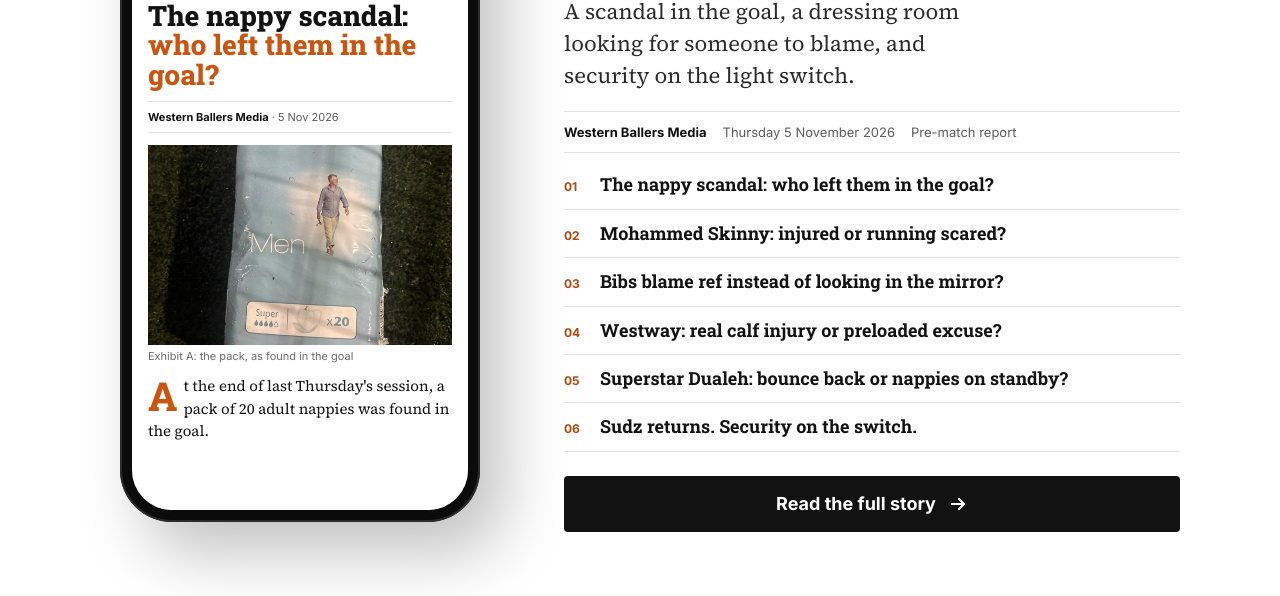
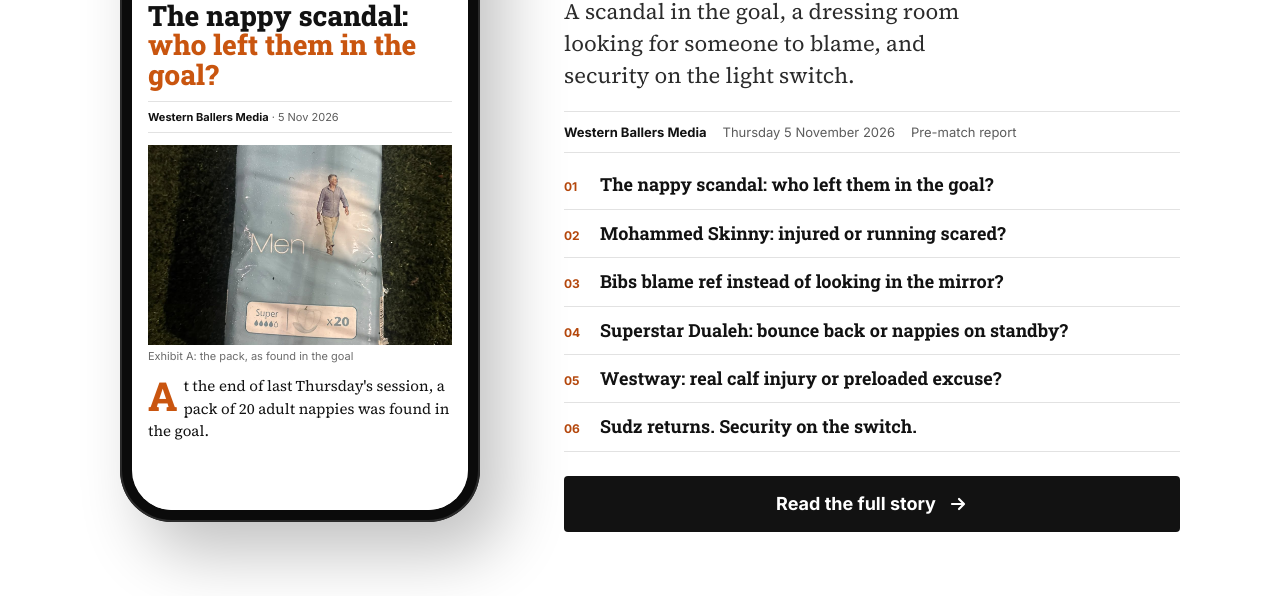
Before and after one commit to afarah101/wb-news, a plain HTML site: page index.html in a window 1280 px wide. Shown: the part 334-930 px from the top of the page. Drawn offline with Linux system fonts and the light colour scheme.

Commit message:
Move Dualeh above Westway; trim final line
Co-Authored-By: Claude Opus 5.5 <noreply@anthropic.com>
Claude-Session: https://claude.ai/code/session_01ALmsfquaApoQNQphKnUPcG

```diff
--- a/index.html
+++ b/index.html
@@ -199,8 +199,8 @@
       <li><span>01</span>The nappy scandal: who left them in the goal?</li>
       <li><span>02</span>Mohammed Skinny: injured or running scared?</li>
       <li><span>03</span>Bibs blame ref instead of looking in the mirror?</li>
-      <li><span>04</span>Westway: real calf injury or preloaded excuse?</li>
-      <li><span>05</span>Superstar Dualeh: bounce back or nappies on standby?</li>
+      <li><span>04</span>Superstar Dualeh: bounce back or nappies on standby?</li>
+      <li><span>05</span>Westway: real calf injury or preloaded excuse?</li>
       <li><span>06</span>Sudz returns. Security on the switch.</li>
     </ol>
     <a class="cta" href="#story" data-open>Read the full story
@@ -245,11 +245,11 @@
       <p class="listen-hint">Tap ▶ to play.</p>
     </div>
 
+    <h2>Superstar Dualeh: bounce back or nappies on standby?<span class="sub">Form watch</span></h2>
+    <p><span class="n">Dualeh</span> is a <span class="n">9/10</span> most weeks. Last week, he dropped a <span class="n">stinker</span>. The club's analysts watched the footage twice to check it was really him. Will the superstar bounce back tonight? Or should the club keep the <span class="n">nappies on standby</span>?</p>
+
     <h2>Westway: real calf injury or preloaded excuse?<span class="sub">Fitness update</span></h2>
     <p><span class="n">Westway</span> is back from <span class="n">warm-weather training</span> in the Middle East. Tan: elite. But rumours say <span class="n">Westway</span> has mentioned a possible "<span class="n">calf injury</span>". Is it genuine, or is he preloading an excuse?</p>
-
-    <h2>Superstar Dualeh: bounce back or nappies on standby?<span class="sub">Form watch</span></h2>
-    <p><span class="n">Dualeh</span> is a <span class="n">9/10</span> most weeks. Last week, he dropped a <span class="n">stinker</span>. The club's analysts watched the footage twice to check it was really him. Will the superstar bounce back tonight? Or should the club keep the <span class="n">nappies on standby</span>? The evidence pack stays near the goal, just in case.</p>
 
     <h2>Sudz returns. Security on the switch.<span class="sub">Suspension served</span></h2>
     <p><span class="n">Sudz</span> is back from suspension. The club hired <span class="n">security</span> to guard the light switch. <span class="n">Sudz</span>: "No comment."</p>
```
